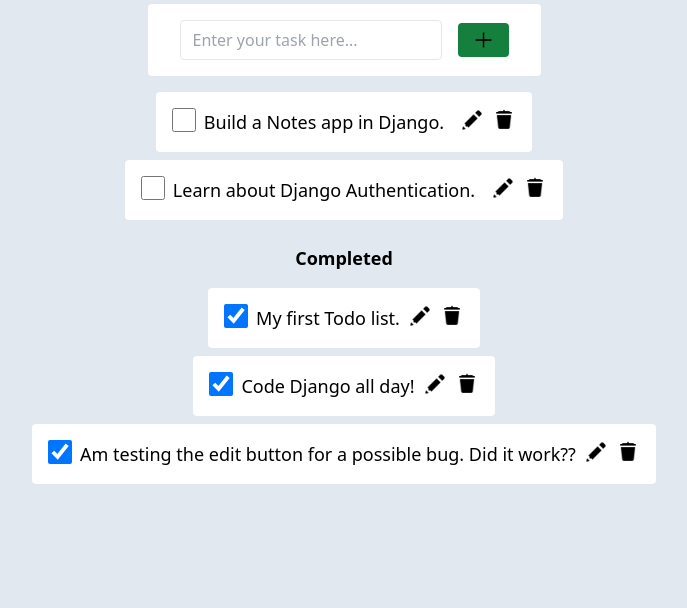
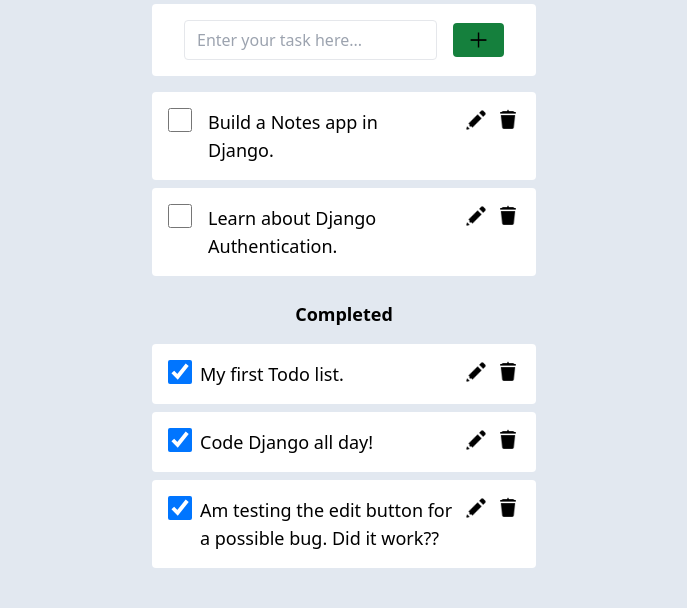
Before and after one commit to danieltsega/Django-Playground, a Django app: page / in a window 1280 px wide. Shown: the part 380-988 px from the top of the page, without its empty margins (296-983 px from the left). Before the commit the page ends 864 px from the top, so only its background shows below. Run offline with Django 3.2, Linux system fonts and the light colour scheme; data comes from the database, SQL or seed files in the repository; some libraries are stand-ins or nearby versions.

Commit message:
[Feature]: Adding the edit form route for editing tasks and fixing the width of the divs

```diff
--- a/Todo/templates/index.html
+++ b/Todo/templates/index.html
@@ -2,7 +2,7 @@
 {% load static %}
 {% block content %}
 
-<div class="flex justify-between items-center bg-white rounded p-4 mb-4">
+<div class="flex justify-between items-center bg-white rounded p-4 mb-4 w-96">
     <form action="" method="POST" class="mb-0 px-4 flex items-center justify-between w-full">
         {% csrf_token %}
         {{ form }}
@@ -11,14 +11,14 @@
 </div>
 
 {% for task in tasks %}
-<div class="flex justify-between bg-white rounded p-4 mb-2">
+<div class="flex justify-between bg-white rounded p-4 mb-2 w-96">
     <form method="post" action="{% url 'completed' task.id %}" class="mb-0">
         {% csrf_token %}
-        <input type="checkbox" name="done" id="done{{ task.id }}" class="border rounded w-6 h-6 mr-2" onchange="this.form.submit()" {% if task.done %} checked {% endif %}>
+        <input type="checkbox" name="done" id="done{{ task.id }}" class="border rounded w-6 h-6 mr-4" onchange="this.form.submit()" {% if task.done %} checked {% endif %}>
     </form>
-    <span class="text-lg font-medium mr-4">{{task.task}}</span>
+    <span class="text-lg font-medium mr-4 flex-1">{{task.task}}</span>
     <div class="flex justify-center">
-        <a class="mr-2" href=""><img class="w-6 h-6" src="{% static 'icons/edit.png' %}" alt="Edit Icon"></a>
+        <a class="mr-2" href="{% url 'edit-task' task.id %}"><img class="w-6 h-6" src="{% static 'icons/edit.png' %}" alt="Edit Icon"></a>
         <a href="{% url 'delete-task' task.id %}"><img class="w-6 h-6" src="{% static 'icons/delete.png' %}" alt="Delete Icon"></a>
     </div>
 </div>
@@ -32,14 +32,14 @@
 </div>
 
 {% for task_done in tasks_done %}
-<div class="flex justify-between bg-white rounded p-4 mb-2">
+<div class="flex justify-between bg-white rounded p-4 mb-2 w-96">
     <form method="post" action="{% url 'completed' task_done.id %}" class="mb-0">
         {% csrf_token %}
         <input type="checkbox" name="done" id="done{{ task_done.id }}" class="border rounded w-6 h-6 mr-2" onchange="this.form.submit()" {% if task_done.done %} checked {% endif %}>
     </form>
-    <span class="text-lg font-medium mr-2">{{ task_done.task }}</span>
+    <span class="text-lg font-medium mr-2 flex-1">{{ task_done.task }}</span>
     <div class="flex justify-center">
-        <a class="mr-2" href=""><img class="w-6 h-6" src="{% static 'icons/edit.png' %}" alt="Edit Icon"></a>
+        <a class="mr-2" href="{% url 'edit-task' task_done.id %}"><img class="w-6 h-6" src="{% static 'icons/edit.png' %}" alt="Edit Icon"></a>
         <a href="{% url 'delete-task' task_done.id %}"><img class="w-6 h-6" src="{% static 'icons/delete.png' %}" alt="Delete Icon"></a>
     </div>
 </div>
@@ -57,4 +57,5 @@
 </div>
 {% endif %}
 
+
 {% endblock %}
```
